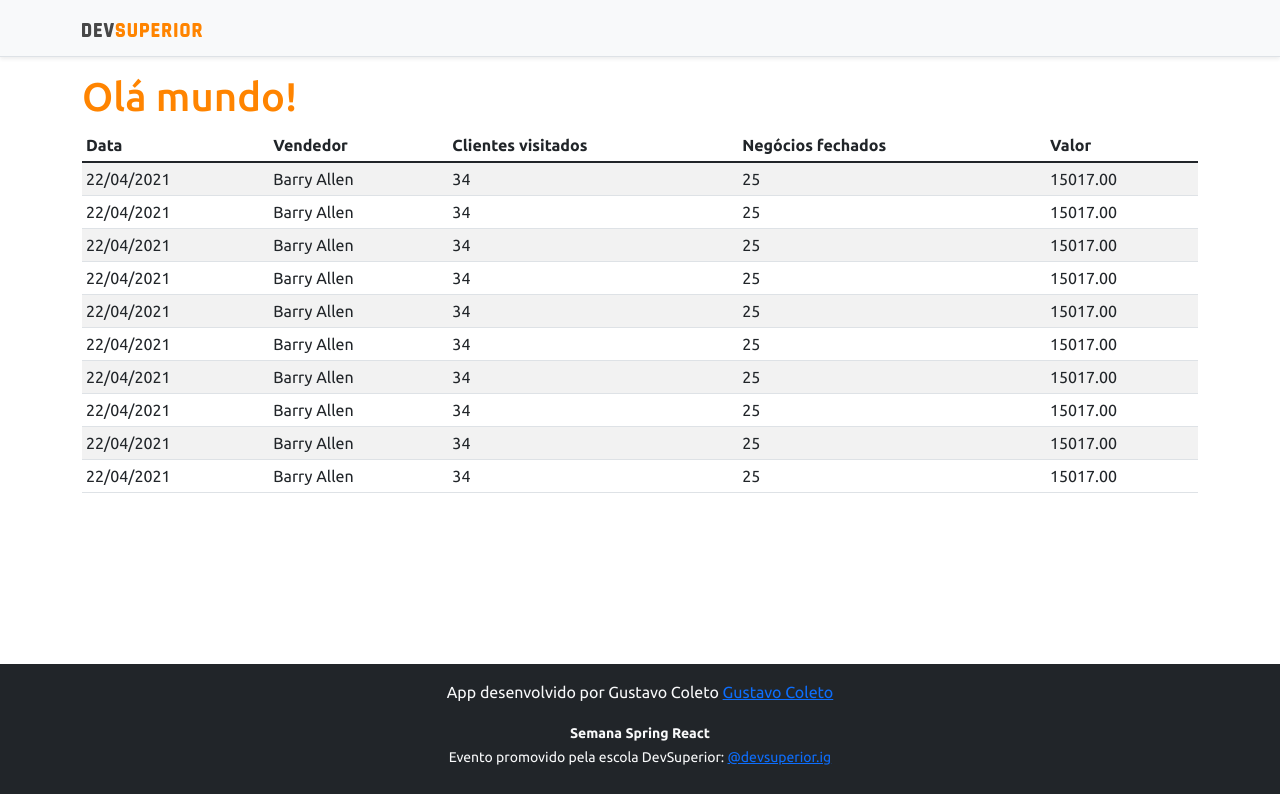
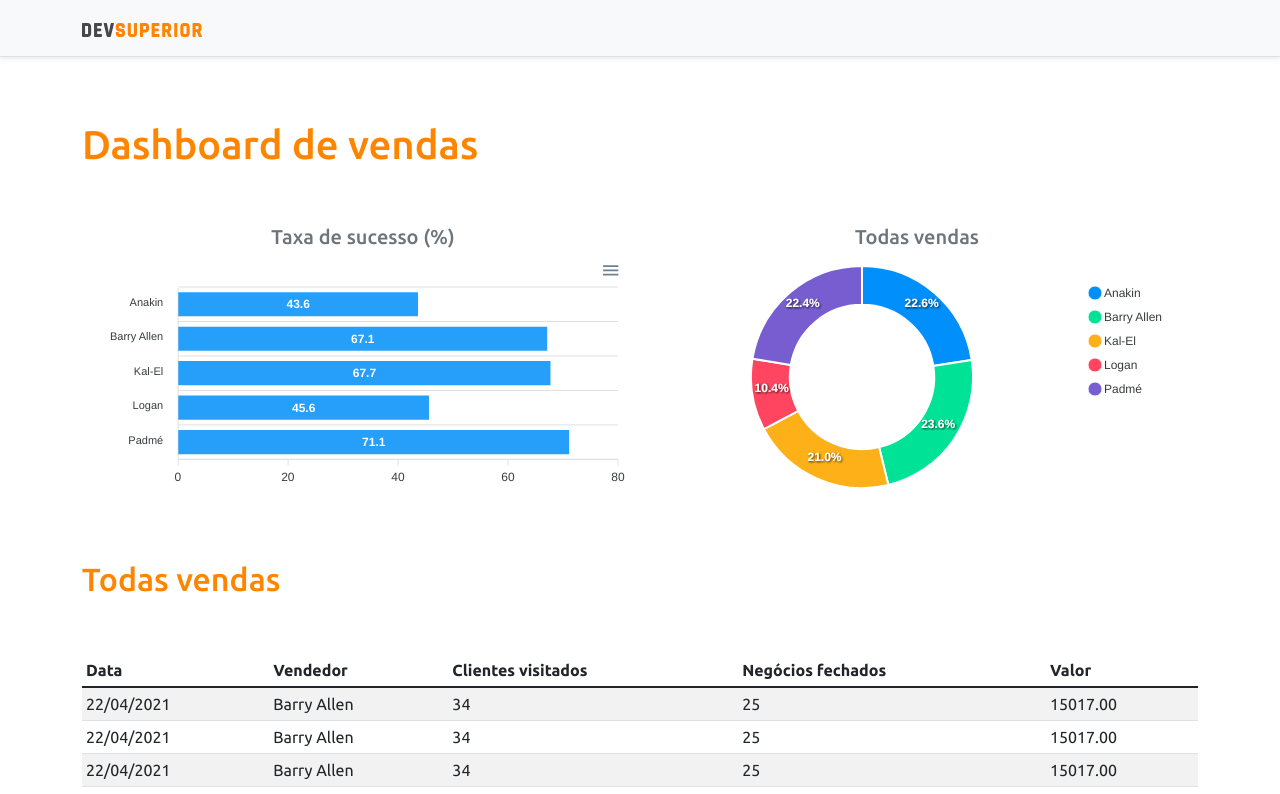
Before and after one commit to Coletinn/projeto-sds3, a React (Create React App) app in the folder frontend/: page / in a window 1280 px wide. Shown: the top 794 px of the page. Built offline with nearby package versions, Linux system fonts and the light colour scheme.

Commit message:
Static charts

```diff
--- a/frontend/package.json
+++ b/frontend/package.json
@@ -12,10 +12,12 @@
     "@types/node": "^12.0.0",
     "@types/react": "^17.0.0",
     "@types/react-dom": "^17.0.0",
+    "apexcharts": "^3.28.1",
     "bootstrap": "^5.1.0",
     "jquery": "1.9.1",
     "popper.js": "^1.16.1",
     "react": "^17.0.2",
+    "react-apexcharts": "^1.3.9",
     "react-dom": "^17.0.2",
     "react-scripts": "4.0.3",
     "typescript": "^4.1.2",
--- a/frontend/src/App.tsx
+++ b/frontend/src/App.tsx
@@ -1,4 +1,6 @@
+import BarChart from 'components/BarChart';
 import DataTable from 'components/DataTable';
+import DonutChart from 'components/DonutChart';
 import Footer from 'components/Footer';
 import NavBar from 'components/NavBar';
 import React from 'react';
@@ -8,7 +10,23 @@ function App() {
     <>
       <NavBar/>
       <div className="container">
-        <h1 className="text-primary">Olá mundo!</h1>
+        <h1 className="text-primary py-5">Dashboard de vendas</h1>
+
+        <div className="row px-3">
+      	  <div className="col-sm-6">
+            <h5 className="text-center text-secondary">Taxa de sucesso (%)</h5>
+            <BarChart/>
+          </div>
+          <div className="col-sm-6">
+            <h5 className="text-center text-secondary">Todas vendas</h5>
+            <DonutChart/>
+          </div>
+        </div>
+
+        <div className="py-5">
+          <h2 className="text-primary">Todas vendas</h2>
+        </div>
+
         <DataTable/>
       </div>
       <Footer/>
--- /dev/null
+++ b/frontend/src/components/BarChart/index.tsx
@@ -0,0 +1,36 @@
+import React from "react";
+import Chart from 'react-apexcharts'
+
+const BarChart = () => {
+
+    const options = {
+        plotOptions: {
+            bar: {
+                horizontal: true,
+            }
+        },
+    };
+
+    const mockData = {
+        labels: {
+            categories: ['Anakin', 'Barry Allen', 'Kal-El', 'Logan', 'Padmé']
+        },
+        series: [
+            {
+                name: "% Sucesso",
+                data: [43.6, 67.1, 67.7, 45.6, 71.1]
+            }
+        ]
+    };
+
+    return (
+        <Chart
+            options={{...options, xaxis: mockData.labels}}
+            series={mockData.series}
+            type="bar"
+            height="240"
+        />
+    );
+}
+
+export default BarChart;
--- /dev/null
+++ b/frontend/src/components/DonutChart/index.tsx
@@ -0,0 +1,27 @@
+import React from "react";
+import Chart from 'react-apexcharts'
+
+const DonutChart = () => {
+
+    const mockData = {
+        series: [477138, 499928, 444867, 220426, 473088],
+        labels: ['Anakin', 'Barry Allen', 'Kal-El', 'Logan', 'Padmé']
+    }
+
+    const options = {
+        legend: {
+            show: true
+        }
+    }
+
+    return (
+        <Chart
+            options={{...options, labels: mockData.labels}}
+            series={mockData.series}
+            type="donut"
+            height="240"
+        />
+    )
+}
+
+export default DonutChart;
```
Also changed, not shown: 1 other file (tests, documents, lock files or other folders).
